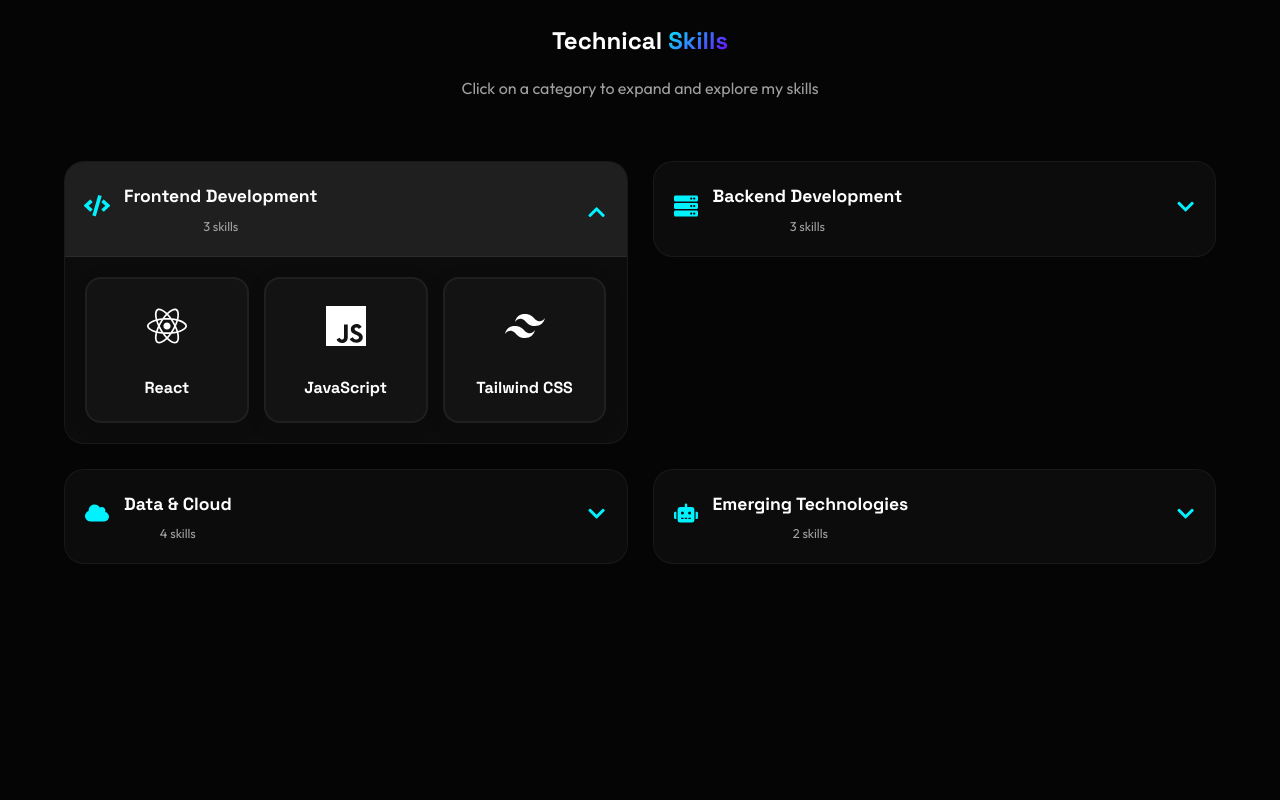
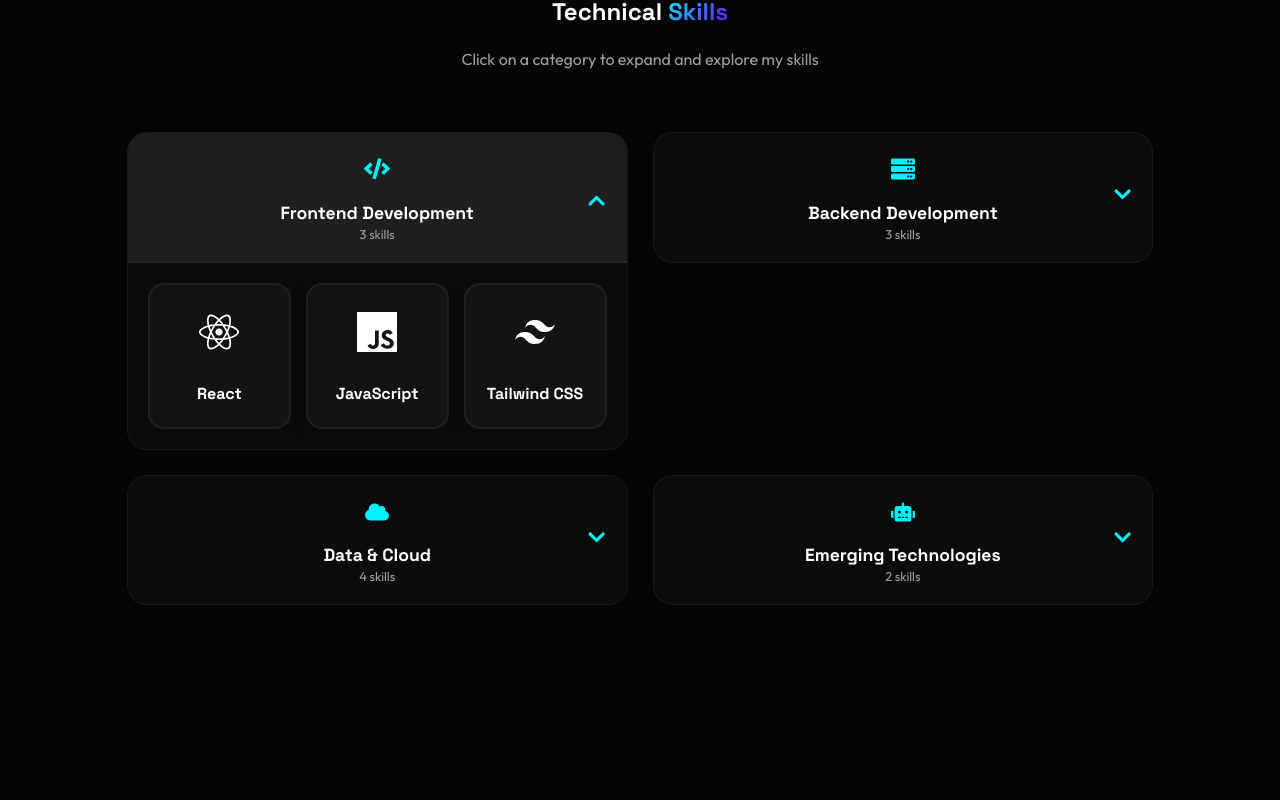
Before and after one commit to MPrajwalKini/my-portfolio, a React (Vite) app: page / in a window 1280 px wide. Shown: the part 1529-2329 px from the top of the page. Built offline with nearby package versions, Linux system fonts and the light colour scheme.

Commit message:
feat: Add new `Skills` component to display categorized technical skills with interactive expansion.

```diff
--- a/src/components/Skills.jsx
+++ b/src/components/Skills.jsx
@@ -87,45 +87,63 @@ const SkillCategory = ({ category, isExpanded, onToggle }) => {
                     padding: '20px',
                     cursor: 'pointer',
                     display: 'flex',
-                    justifyContent: 'space-between',
+                    flexDirection: 'column',
                     alignItems: 'center',
+                    justifyContent: 'center',
                     background: isExpanded ? 'var(--skill-hover-bg)' : 'transparent',
                     transition: 'all 0.3s',
-                    borderBottom: isExpanded ? '1px solid var(--glass-border)' : 'none'
+                    borderBottom: isExpanded ? '1px solid var(--glass-border)' : 'none',
+                    position: 'relative'
                 }}
             >
-                <div style={{ display: 'flex', alignItems: 'center', gap: '15px' }}>
+                {/* Icon */}
                 <div style={{
                     fontSize: '1.5rem',
                     color: 'var(--accent-primary)',
                     transition: 'transform 0.3s',
-                        transform: isExpanded ? 'scale(1.1)' : 'scale(1)'
+                    transform: isExpanded ? 'scale(1.1)' : 'scale(1)',
+                    marginBottom: '10px'
                 }}>
                     {category.icon}
                 </div>
-                    <div>
+
+                {/* Title and Skill Count */}
+                <div style={{
+                    display: 'flex',
+                    flexDirection: 'column',
+                    alignItems: 'center',
+                    gap: '2px'
+                }}>
                     <h3 style={{
                         fontSize: '1.1rem',
                         margin: 0,
                         color: 'var(--text-primary)',
-                            fontWeight: '600'
+                        fontWeight: '600',
+                        lineHeight: '1.3',
+                        textAlign: 'center'
                     }}>
                         {category.title}
                     </h3>
                     <p style={{
                         fontSize: '0.8rem',
-                            margin: '5px 0 0 0',
-                            color: 'var(--text-secondary)'
+                        margin: 0,
+                        color: 'var(--text-secondary)',
+                        lineHeight: '1.2',
+                        textAlign: 'center'
                     }}>
                         {category.skills.length} skills
                     </p>
                 </div>
-                </div>
+
+                {/* Chevron Icon */}
                 <div style={{
+                    position: 'absolute',
+                    right: '20px',
+                    top: '50%',
+                    transform: isExpanded ? 'translateY(-50%) rotate(180deg)' : 'translateY(-50%) rotate(0deg)',
                     fontSize: '1.2rem',
                     color: 'var(--accent-primary)',
-                    transition: 'transform 0.3s',
-                    transform: isExpanded ? 'rotate(180deg)' : 'rotate(0deg)'
+                    transition: 'transform 0.3s'
                 }}>
                     <FaChevronDown />
                 </div>
```
Lines whose indentation alone changed are shown as unchanged.
